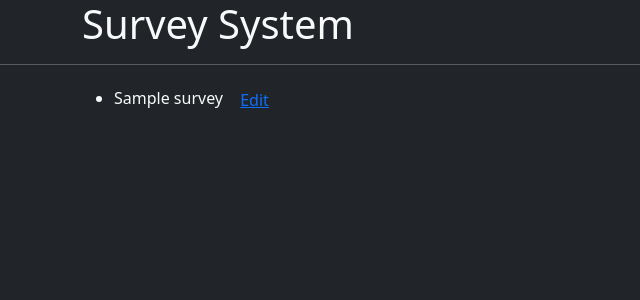
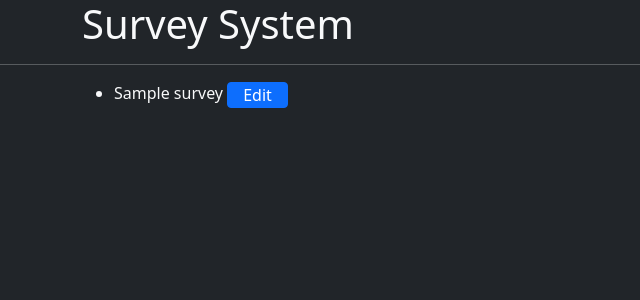
Before and after one commit to nicofreundt/school_project, a Django app: page /survey/overview/ in a window 1280 px wide. Shown: the top 300 px of the page, without its empty margins (0-640 px from the left). Run offline with Django 4.2, Linux system fonts and the light colour scheme; tables that the repository leaves empty hold one stand-in row (values such as "Sample post").

Commit message:
Improved design of edit-button in overview

```diff
--- a/survey/templates/survey/overview.html
+++ b/survey/templates/survey/overview.html
@@ -6,10 +6,10 @@
 <ul>
   {% for survey in surveys %}
   <li>
-    {{ survey.title }}
-    <button type="button" class="btn btn-edit">
-      <a href="{% url 'survey_edit' survey=survey.id %}">Edit</a>
-    </button>
+    <form>
+      {{ survey.title }}
+      <button type="button" class="btn btn-primary" style="padding: 0px 15px;" onclick="location.href='{% url 'survey_edit' survey=survey.id %}'">Edit</button>
+    </form>
   </li>
   {% endfor %}
 </ul>
```
